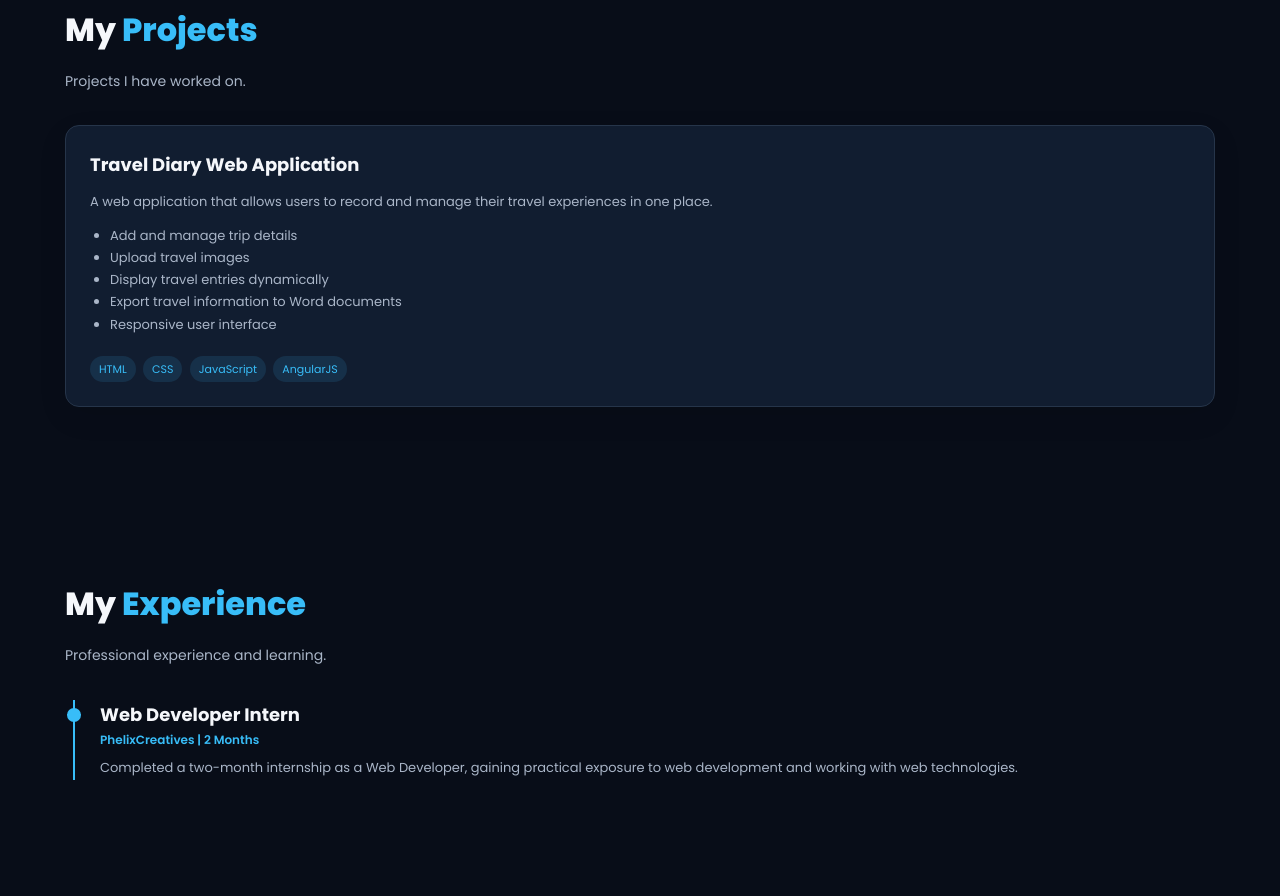
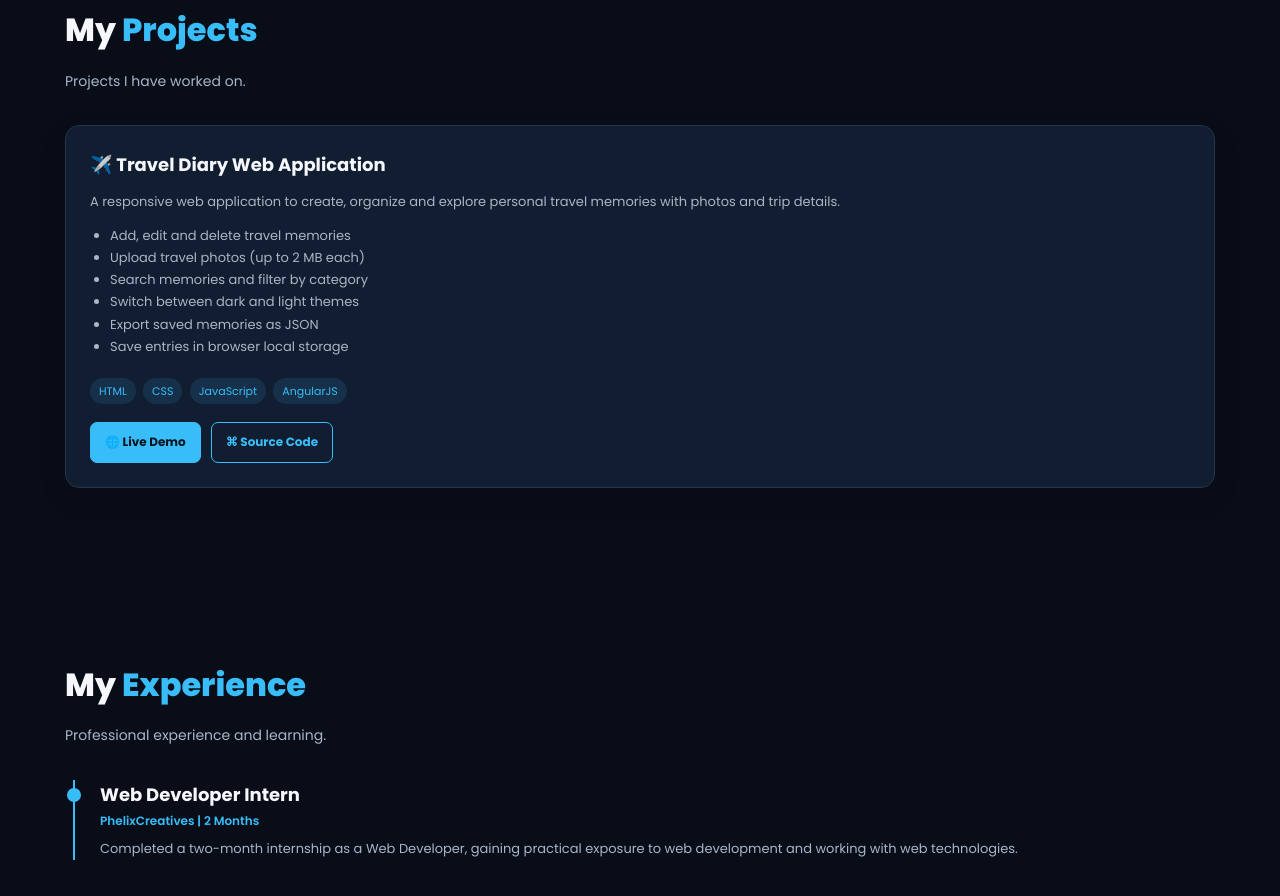
Before and after one commit to sarthakshelar10/aws-static-website, a plain HTML site: page index.html in a window 1280 px wide. Shown: the part 1827-2723 px from the top of the page. Drawn offline with Linux system fonts and the light colour scheme.

Commit message:
Add files via upload
Add Travel Diary project links

```diff
--- a/index.html
+++ b/index.html
@@ -1,4 +1,3 @@
-
 <!DOCTYPE html>
 <html lang="en">
 <head>
@@ -6,9 +5,7 @@
 <meta name="viewport" content="width=device-width, initial-scale=1.0">
 <title>Sarthak Shelar | Portfolio</title>
 <meta name="description" content="Sarthak Shelar - Aspiring Cloud Engineer and Web Developer">
-
 <link href="https://fonts.googleapis.com/css2?family=Poppins:wght@300;400;500;600;700;800&display=swap" rel="stylesheet">
-
 <style>
 :root {
   --bg:#080d18;
@@ -32,7 +29,6 @@ body.light {
 body{font-family:Poppins,sans-serif;background:var(--bg);color:var(--text);line-height:1.7;transition:.3s}
 a{text-decoration:none;color:inherit}
 .container{width:90%;max-width:1150px;margin:auto}
-
 header{position:sticky;top:0;z-index:100;background:var(--nav);backdrop-filter:blur(15px);border-bottom:1px solid var(--border)}
 .navbar{min-height:72px;display:flex;align-items:center;justify-content:space-between;gap:15px;flex-wrap:wrap}
 .logo{font-size:22px;font-weight:800;color:var(--accent);white-space:nowrap}
@@ -40,7 +36,6 @@ header{position:sticky;top:0;z-index:100;background:var(--nav);backdrop-filter:b
 .links a{font-size:12px;color:var(--muted);transition:.3s}
 .links a:hover{color:var(--accent)}
 .theme-btn{background:var(--card);color:var(--text);border:1px solid var(--border);padding:9px 13px;border-radius:25px;cursor:pointer;font-family:inherit;font-size:12px;white-space:nowrap}
-
 section{padding:85px 0;scroll-margin-top:75px}
 .hero{min-height:87vh;display:flex;align-items:center;background:radial-gradient(circle at 80% 35%,rgba(56,189,248,.13),transparent 35%)}
 .hero-grid{display:grid;grid-template-columns:1.4fr .8fr;align-items:center;gap:55px}
@@ -56,7 +51,6 @@ h1{font-size:clamp(38px,5vw,62px);line-height:1.2;margin-bottom:17px;font-weight
 .profile-wrap{display:flex;justify-content:center;align-items:center}
 .profile-ring{width:min(320px,75vw);aspect-ratio:1;border-radius:50%;padding:8px;background:linear-gradient(135deg,var(--accent),#6756e8);box-shadow:0 0 45px rgba(56,189,248,.22)}
 .profile-ring img{width:100%;height:100%;border-radius:50%;object-fit:cover;object-position:center 25%;border:5px solid var(--bg);display:block}
-
 .section-title{font-size:32px;font-weight:800;margin-bottom:12px}
 .section-title span{color:var(--accent)}
 .description{margin-bottom:32px;max-width:700px}
@@ -71,6 +65,8 @@ h1{font-size:clamp(38px,5vw,62px);line-height:1.2;margin-bottom:17px;font-weight
 .card h3{font-size:18px;margin-bottom:10px}
 .card ul{padding-left:20px;margin-top:12px}
 .tag{display:inline-block;background:rgba(56,189,248,.12);color:var(--accent);padding:4px 9px;border-radius:20px;font-size:11px;margin:5px 3px 0 0}
+.project-actions{display:flex;gap:10px;flex-wrap:wrap;margin-top:18px}
+.project-actions .btn{font-size:12px;padding:9px 14px}
 .timeline{border-left:2px solid var(--accent);padding-left:25px;margin-left:8px}
 .item{position:relative;margin-bottom:30px}
 .item:before{content:"";position:absolute;left:-33px;top:8px;width:14px;height:14px;border-radius:50%;background:var(--accent)}
@@ -84,7 +80,6 @@ h1{font-size:clamp(38px,5vw,62px);line-height:1.2;margin-bottom:17px;font-weight
 .linkedin-link{display:inline-flex;align-items:center;gap:8px;color:#0a66c2!important;font-weight:700}
 .linkedin-icon{background:#0a66c2;color:white;width:22px;height:22px;display:inline-flex;align-items:center;justify-content:center;border-radius:4px;font-weight:800;font-size:14px}
 footer{text-align:center;padding:25px;border-top:1px solid var(--border);color:var(--muted);font-size:12px}
-
 @media(max-width:850px){
  .hero-grid{grid-template-columns:1fr;gap:35px;text-align:center}
  .profile-wrap{grid-row:1}
@@ -105,13 +100,10 @@ footer{text-align:center;padding:25px;border-top:1px solid var(--border);color:v
 }
 </style>
 </head>
-
 <body>
-
 <header>
 <div class="container navbar">
 <a href="#home" class="logo">Sarthak Shelar</a>
-
 <nav class="links">
 <a href="#home">Home</a>
 <a href="#about">About</a>
@@ -121,37 +113,28 @@ footer{text-align:center;padding:25px;border-top:1px solid var(--border);color:v
 <a href="#education">Education</a>
 <a href="#contact">Contact</a>
 </nav>
-
 <button class="theme-btn" id="themeToggle">☀️ Light Mode</button>
 </div>
 </header>
 
 <section class="hero" id="home">
 <div class="container hero-grid">
-
 <div>
 <div class="eyebrow">WELCOME TO MY PORTFOLIO</div>
 <h1>Hi, I'm <span class="highlight">Sarthak Shelar</span></h1>
 <h3>Aspiring Cloud Engineer & Web Developer</h3>
-<p>
-Computer Science graduate passionate about web development,
-AWS cloud computing and building practical digital solutions.
-I enjoy exploring new technologies and creating useful applications.
-</p>
-
+<p>Computer Science graduate passionate about web development, AWS cloud computing and building practical digital solutions. I enjoy exploring new technologies and creating useful applications.</p>
 <div class="hero-buttons">
 <a href="#projects" class="btn">Explore My Work</a>
 <a href="#contact" class="btn btn-outline">Contact Me</a>
 <a href="Sarthak%20Shelar%20Resume.pdf" class="btn" download>⬇ Download Resume</a>
 </div>
 </div>
-
 <div class="profile-wrap">
 <div class="profile-ring">
 <img src="Profile%20photo.jpg" alt="Sarthak Shelar profile photo">
 </div>
 </div>
-
 </div>
 </section>
 
@@ -161,17 +144,11 @@ I enjoy exploring new technologies and creating useful applications.
 <p class="description">A little introduction about myself.</p>
 <div class="box">
 <p>
-I am a Computer Science graduate from Karmaveer Bhaurao Patil
-College, Vashi. I am interested in web development, cloud computing
-and modern technologies.
+I am a Computer Science graduate from Karmaveer Bhaurao Patil College, Vashi. I am interested in web development, cloud computing and modern technologies.
 <br><br>
-I have practical experience developing web applications and
-knowledge of AWS cloud services, databases and programming concepts.
-I enjoy learning new technologies and applying my knowledge to
-real-world projects.
+I have practical experience developing web applications and knowledge of AWS cloud services, databases and programming concepts. I enjoy learning new technologies and applying my knowledge to real-world projects.
 <br><br>
-My goal is to grow as a technology professional and contribute
-to meaningful software and cloud solutions.
+My goal is to grow as a technology professional and contribute to meaningful software and cloud solutions.
 </p>
 </div>
 </div>
@@ -204,20 +181,25 @@ to meaningful software and cloud solutions.
 <p class="description">Projects I have worked on.</p>
 <div class="cards">
 <div class="card">
-<h3>Travel Diary Web Application</h3>
-<p>A web application that allows users to record and manage their travel experiences in one place.</p>
+<h3>✈️ Travel Diary Web Application</h3>
+<p>A responsive web application to create, organize and explore personal travel memories with photos and trip details.</p>
 <ul>
-<li>Add and manage trip details</li>
-<li>Upload travel images</li>
-<li>Display travel entries dynamically</li>
-<li>Export travel information to Word documents</li>
-<li>Responsive user interface</li>
+<li>Add, edit and delete travel memories</li>
+<li>Upload travel photos (up to 2 MB each)</li>
+<li>Search memories and filter by category</li>
+<li>Switch between dark and light themes</li>
+<li>Export saved memories as JSON</li>
+<li>Save entries in browser local storage</li>
 </ul>
 <div style="margin-top:15px">
 <span class="tag">HTML</span>
 <span class="tag">CSS</span>
 <span class="tag">JavaScript</span>
 <span class="tag">AngularJS</span>
+</div>
+<div class="project-actions">
+<a class="btn" href="https://sarthakshelar10.github.io/travel-diary/" target="_blank" rel="noopener noreferrer">🌐 Live Demo</a>
+<a class="btn btn-outline" href="https://github.com/sarthakshelar10/travel-diary" target="_blank" rel="noopener noreferrer">⌘ Source Code</a>
 </div>
 </div>
 </div>
@@ -256,23 +238,19 @@ to meaningful software and cloud solutions.
 <div class="container">
 <h2 class="section-title">Contact <span>Me</span></h2>
 <p class="description">Feel free to contact me for opportunities and collaboration.</p>
-
 <div class="contact">
 <div class="contact-card">
 <h3>Email</h3>
 <a href="mailto:shelarsarthak10@gmail.com">shelarsarthak10@gmail.com</a>
 </div>
-
 <div class="contact-card">
 <h3>Phone</h3>
 <a href="tel:+919152396069">+91 9152396069</a>
 </div>
-
 <div class="contact-card">
 <h3>GitHub</h3>
 <a href="https://github.com/sarthakshelar10" target="_blank" rel="noopener noreferrer">github.com/sarthakshelar10</a>
 </div>
-
 <div class="contact-card">
 <h3>LinkedIn</h3>
 <a class="linkedin-link" href="https://www.linkedin.com/in/sarthak-shelar-97b32026b/" target="_blank" rel="noopener noreferrer">
@@ -280,33 +258,26 @@ to meaningful software and cloud solutions.
 Connect on LinkedIn
 </a>
 </div>
-
 </div>
 </div>
 </section>
-
 <footer>© 2026 Sarthak Shelar. All Rights Reserved.</footer>
-
 <script>
 (function(){
 const button=document.getElementById("themeToggle");
-
 function setTheme(theme){
 document.body.classList.toggle("light",theme==="light");
 button.textContent=theme==="light"?"🌙 Dark Mode":"☀️ Light Mode";
 try{localStorage.setItem("portfolio-theme",theme)}catch(error){}
 }
-
 let savedTheme="dark";
 try{savedTheme=localStorage.getItem("portfolio-theme")||"dark"}catch(error){}
 setTheme(savedTheme);
-
 button.addEventListener("click",function(){
 const nextTheme=document.body.classList.contains("light")?"dark":"light";
 setTheme(nextTheme);
 });
 })();
 </script>
-
 </body>
 </html>
```
